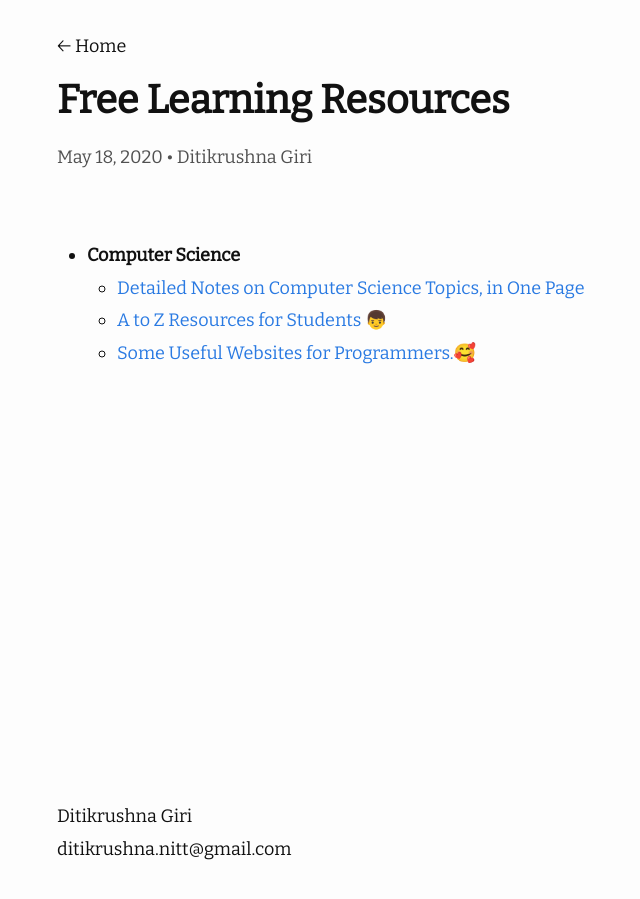
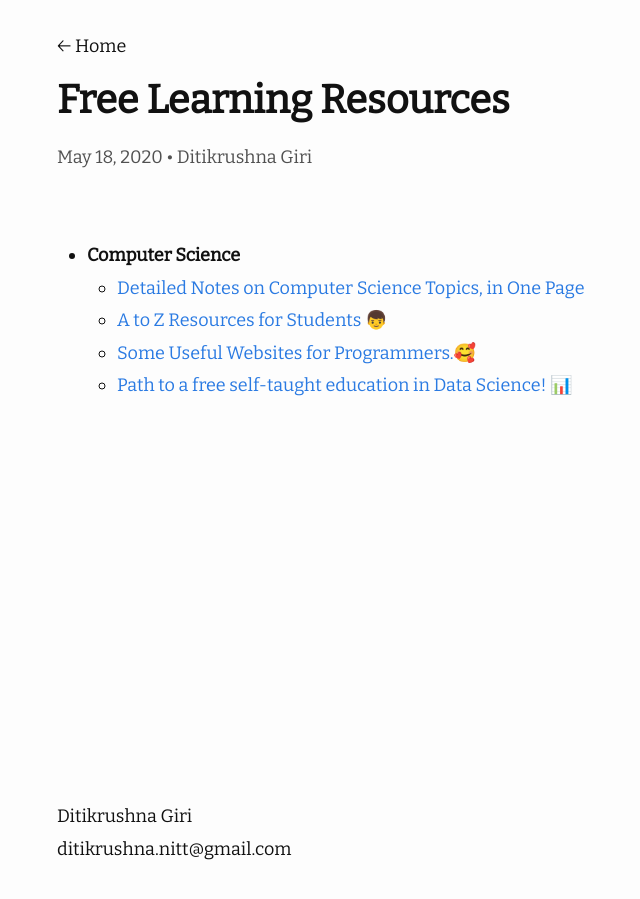
Before and after one commit to ditikrushna/eNotes, a Jekyll site: the page built from _posts/2020-05-18-Free learning resources.md, in a window 1280 px wide. Shown: the whole page, without its empty margins (213-853 px from the left). Built offline with Jekyll 4.4.1, drawn with Linux system fonts in a browser that asks for light colours; nearby versions of some CDN libraries.

Commit message:
Update 2020-05-18-Free learning resources.md

```diff
--- a/_posts/2020-05-18-Free learning resources.md
+++ b/_posts/2020-05-18-Free learning resources.md
@@ -9,3 +9,4 @@ author: "Ditikrushna Giri"
 	 - [Detailed Notes on Computer Science Topics, in One Page](https://github.com/darshanime/notes)
 	 - [ A to Z Resources for Students 👦](https://github.com/dipakkr/A-to-Z-Resources-for-Students)
 	 - [Some Useful Websites for Programmers.🥰](sdmg15/Best-websites-a-programmer-should-visit)
+	 - [Path to a free self-taught education in Data Science! 📊 ](https://github.com/ditikrushna/data-science)
```
